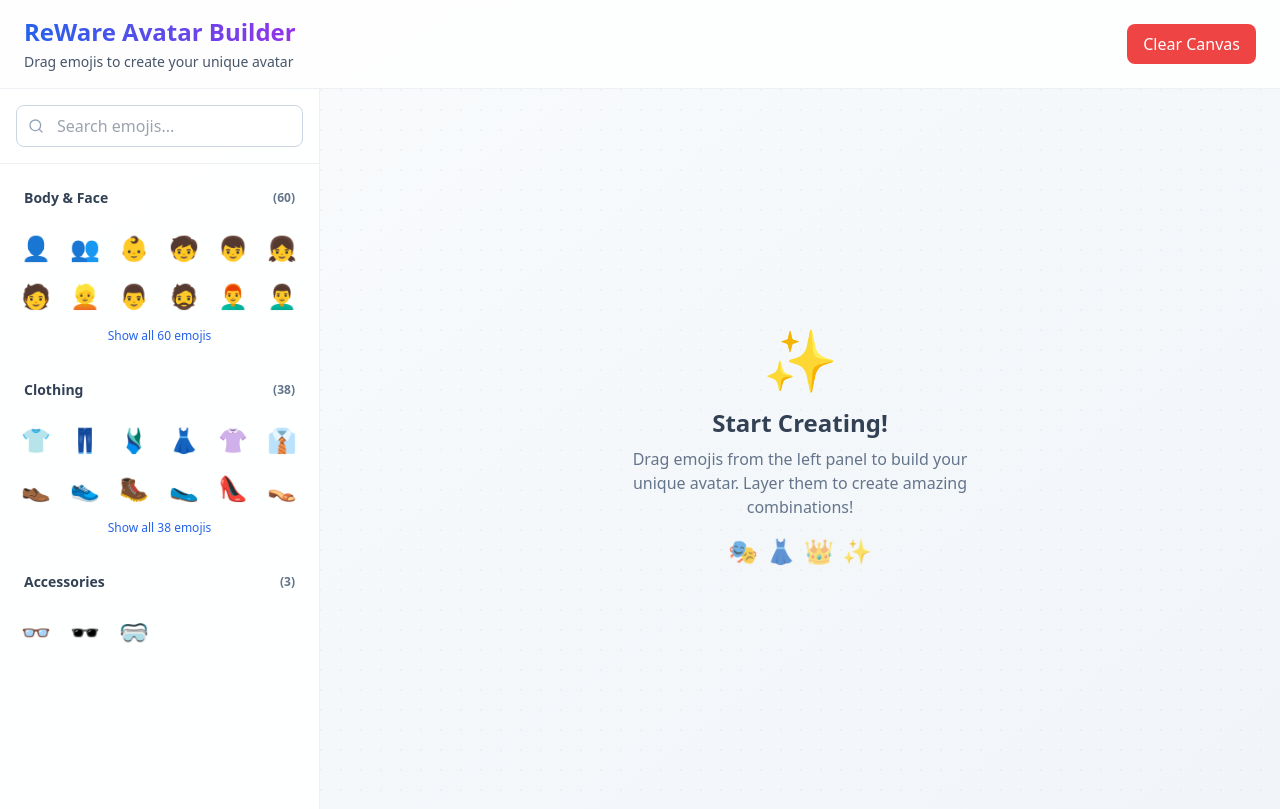
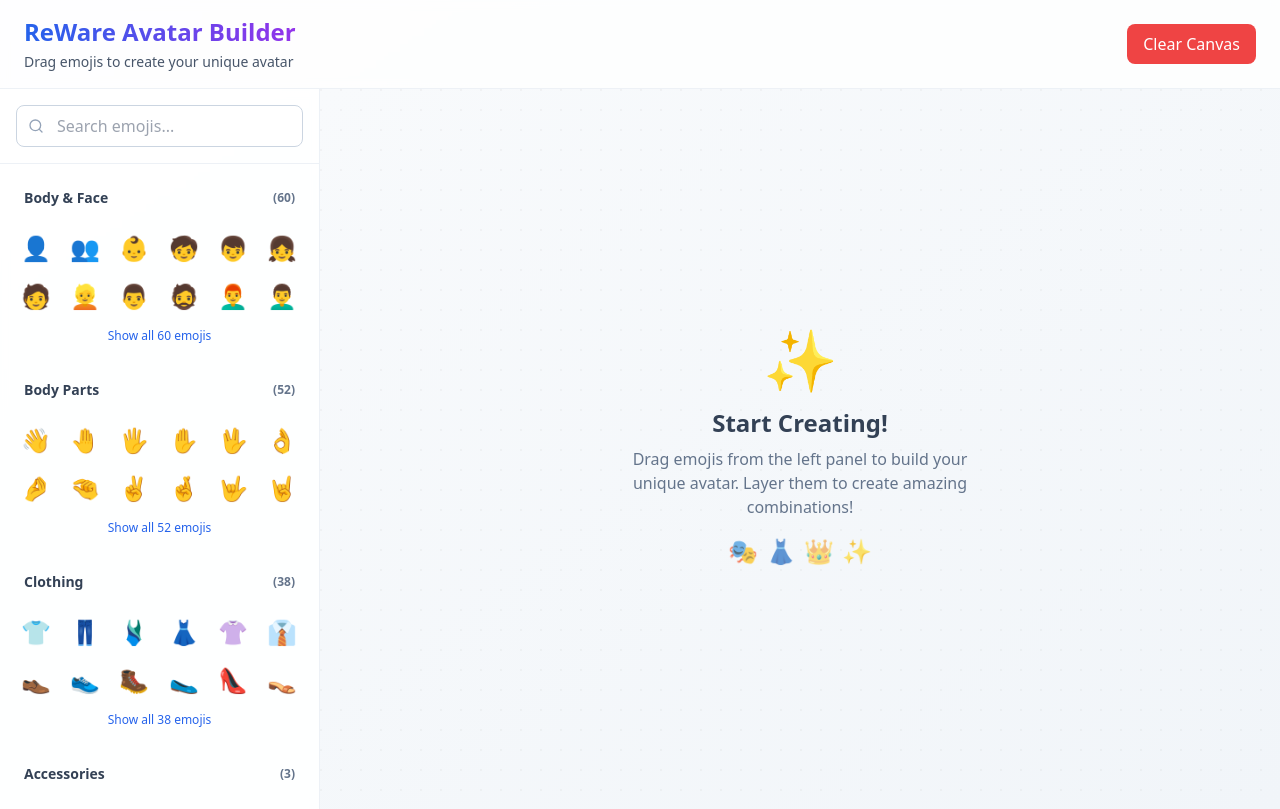
Before and after one commit to Aniket-Git5/reware-emoji-forge, a React (Vite) app: page / in a window 1280 px wide. Built offline with nearby package versions, Linux system fonts and the light colour scheme.

Commit message:
Add hand and legs emojis
Include hand and legs emojis in the emoji palette for full body avatars.

```diff
--- a/src/components/EmojiPalette.tsx
+++ b/src/components/EmojiPalette.tsx
@@ -1,3 +1,4 @@
+
 
 import { useState } from 'react';
 import { Search } from 'lucide-react';
@@ -10,6 +11,12 @@ const emojiCategories = {
     '🧓', '👴', '👵', '😀', '😃', '😄', '😁', '😆', '😅', '😂', '🤣', '🥲', '😊', '😇', '🙂', '🙃',
     '😉', '😌', '😍', '🥰', '😘', '😗', '😙', '😚', '😋', '😛', '😝', '😜', '🤪', '🤨', '🧐', '🤓',
     '😎', '🥸', '🤩'
+  ],
+  'Body Parts': [
+    '👋', '🤚', '🖐️', '✋', '🖖', '👌', '🤌', '🤏', '✌️', '🤞', '🤟', '🤘', '🤙', '👈', '👉', '👆',
+    '🖕', '👇', '☝️', '👍', '👎', '👊', '✊', '🤛', '🤜', '👏', '🙌', '👐', '🤲', '🤝', '🙏', '✍️',
+    '💅', '🤳', '💪', '🦾', '🦿', '🦵', '🦶', '👂', '🦻', '👃', '🧠', '🫀', '🫁', '🦷', '🦴', '👀',
+    '👁️', '👅', '👄', '💋'
   ],
   'Clothing': [
     '👕', '👖', '🩱', '👗', '👚', '👔', '👞', '👟', '🥾', '🥿', '👠', '👡', '🩰', '👢', '👑', '👒',
```
